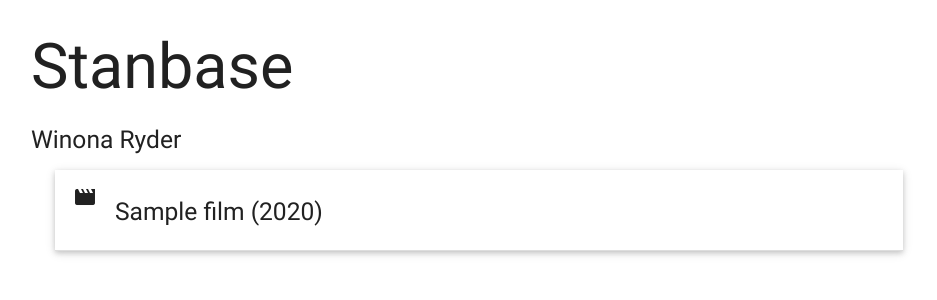
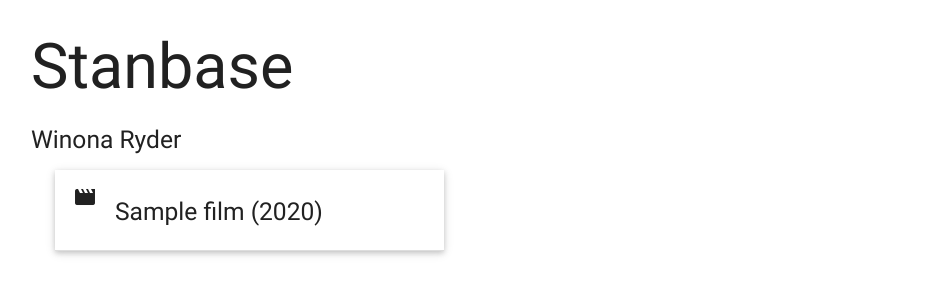
Before and after one commit to adonegan/stan_base, a Flask app: page / in a window 1280 px wide. Shown: the top 300 px of the page, without its empty margins (161-1098 px from the left). Run offline with Flask 2, Linux system fonts and the light colour scheme; a database or web service that is not in the repository returns one stand-in record (values such as "Sample title"); some libraries are stand-ins or nearby versions.

Commit message:
Modifed column size on all devices

```diff
--- a/templates/films.html
+++ b/templates/films.html
@@ -3,7 +3,7 @@
 
 
 <div class="row">
-    <div class="col s12">
+    <div class="col s12 m12 l6 xl6">
         <ul class="collapsible popout" data-collapsible="accordion">
             {% for film in films %}
             <li>
```
